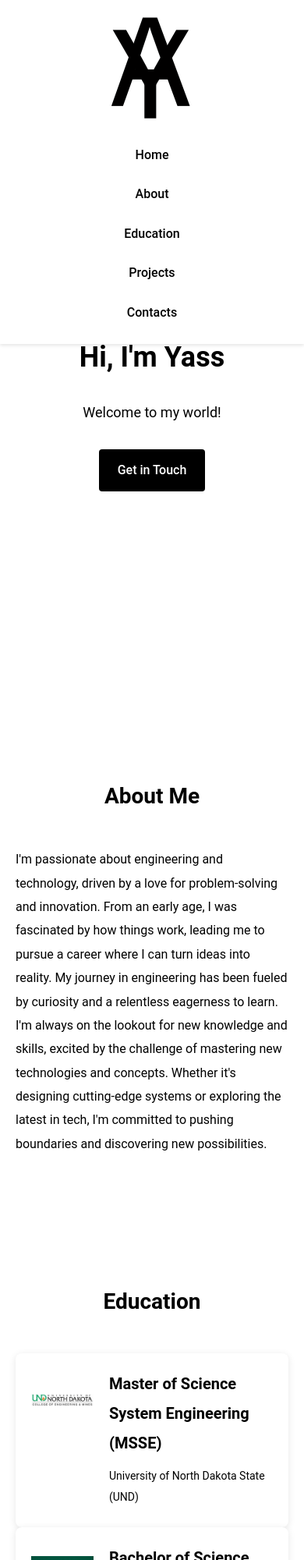
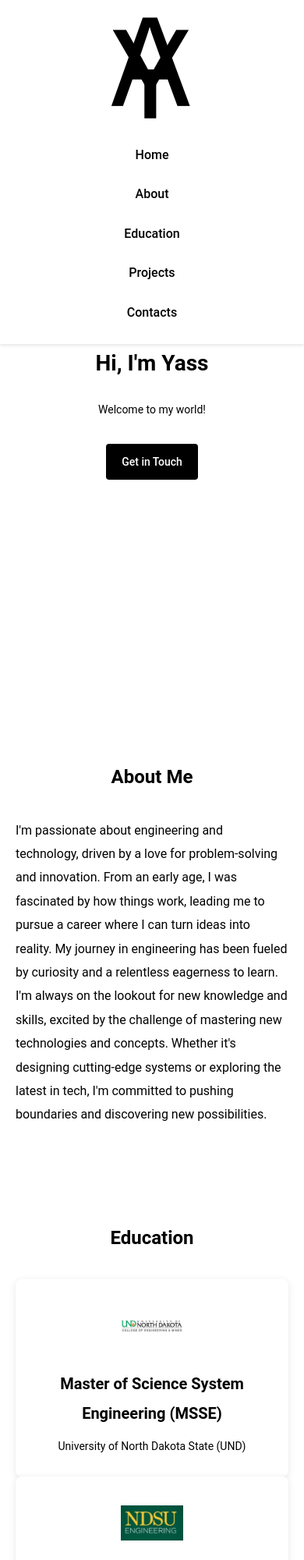
Before and after one commit to yassAy23/yassAy23, a plain HTML site: page index.html in a window 390 px wide. Shown: the top 2000 px of the page at 78% size. Drawn offline with Linux system fonts and the light colour scheme.

Commit message:
Update style.css

```diff
--- a/style.css
+++ b/style.css
@@ -77,7 +77,7 @@ nav ul {
 
 /* Sections */
 section {
-    padding: 80px 0;
+    padding: 60px 0;
     scroll-margin-top: 70px;
 }
 
@@ -86,18 +86,20 @@ section {
     }
 
 .section-title {
-    font-size: 36px;
-    margin-bottom: 40px;
+    font-size: 32px;
+    margin-bottom: 30px;
     text-align: center;
 }
+
 #home {
     min-height: 100vh;
     display: flex;
     align-items: center;
     justify-content: center;
     text-align: center;
-    padding-top: 70px; /* Adjust based on your navbar height */
+    padding-top: 70px;
 }
+
 /* Header */
 #header {
     height: 100vh;
@@ -113,12 +115,12 @@ section {
 }
 
     .header-text h1 {
-        font-size: 80px;
+        font-size: 48px;
         margin-bottom: 20px;
     }
 
     .header-text p {
-        font-size: 20px;
+        font-size: 18px;
         margin-bottom: 30px;
     }
 
@@ -140,7 +142,7 @@ section {
 
 /* Contact Form */
 .contact-form {
-    max-width: 600px;
+    max-width: 100%;
     margin: 0 auto;
 }
 
@@ -193,34 +195,6 @@ footer {
     text-align: center;
 }
 
-/* Responsive Design */
-@media (max-width: 768px) {
-    nav .container {
-        flex-direction: column;
-    }
-
-    nav ul {
-        margin-top: 20px;
-        flex-direction: column;
-        align-items: center;
-    }
-
-        nav ul li {
-            margin: 10px 0;
-        }
-
-    .header-text h1 {
-        font-size: 36px;
-    }
-
-    .header-text p {
-        font-size: 18px;
-    }
-
-    .section-title {
-        font-size: 28px;
-    }
-}
 /* Projects Section */
 .projects-grid {
     display: grid;
@@ -262,11 +236,7 @@ footer {
     font-size: 14px;
     padding: 8px 16px;
 }
-@media (max-width: 768px) {
-    .projects-grid {
-        grid-template-columns: 1fr;
-    }
-}
+
 /* Education Section */
 .education-container {
     display: flex;
@@ -306,8 +276,69 @@ footer {
         margin-bottom: 5px;
     }
 
+/* Responsive Design */
 @media (max-width: 768px) {
+    nav .container {
+        flex-direction: column;
+    }
+
+    nav ul {
+        margin-top: 20px;
+        flex-direction: column;
+        align-items: center;
+    }
+
+        nav ul li {
+            margin: 10px 0;
+        }
+
+    .header-text h1 {
+        font-size: 36px;
+    }
+
+    .header-text p {
+        font-size: 16px;
+    }
+
+    .section-title {
+        font-size: 24px;
+    }
+
+    .projects-grid {
+        grid-template-columns: 1fr;
+    }
+
     .education-item {
         flex-basis: 100%;
     }
+
+    .education-item {
+        flex-direction: column;
+        align-items: center;
+        text-align: center;
+    }
+
+    .school-logo {
+        margin-right: 0;
+        margin-bottom: 15px;
+    }
+
+    .contact-form {
+        padding: 0 15px;
+    }
 }
+
+@media (max-width: 480px) {
+    .header-text h1 {
+        font-size: 28px;
+    }
+
+    .header-text p {
+        font-size: 14px;
+    }
+
+    .btn {
+        padding: 10px 20px;
+        font-size: 14px;
+    }
+}
```
